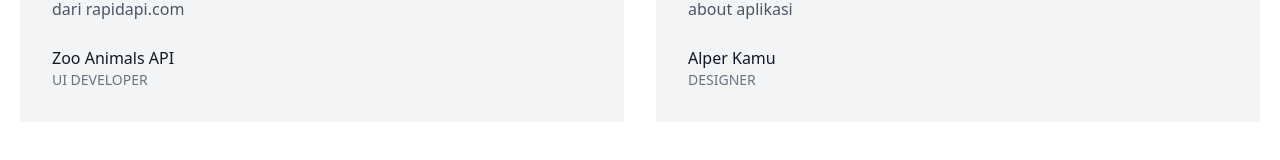
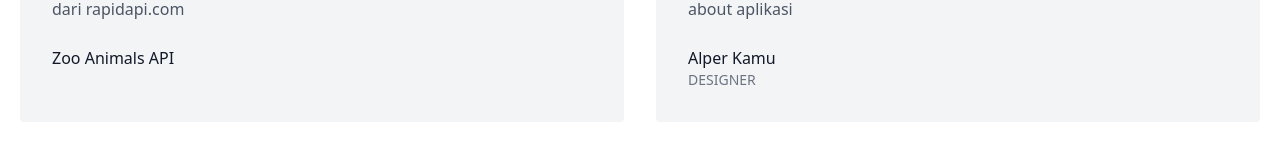
Before and after one commit to hammamfaiz/zoo, a Next.js app: page /faq in a window 1280 px wide. Shown: the part 572-732 px from the top of the page. Built offline with nearby package versions, Linux system fonts and the light colour scheme.

Commit message:
feat: refresh page

```diff
--- a/pages/components/List.js
+++ b/pages/components/List.js
@@ -17,7 +17,7 @@ export default function List() {
       .then((response) => response.json())
       .then((response) => setData(response))
       .catch((err) => console.error(err));
-  }, []);
+  });
 
   return (
     <section className="text-gray-600 body-font">
--- a/pages/detail.js
+++ b/pages/detail.js
@@ -10,12 +10,9 @@ export default function Home() {
   const [data, setData] = useState(null);
 
   useEffect(() => {
-    try {
-      setData(JSON.parse(router.query.data).data);
-    } catch (e) {
-      console.error(e);
-    }
-  });
+    if (!router.query.data) return;
+    setData(JSON.parse(router.query.data).data);
+  }, []);
 
   return (
     <div>
--- a/pages/faq.js
+++ b/pages/faq.js
@@ -91,7 +91,7 @@ export default function FAQ() {
                     <span className="title-font font-medium text-gray-900">
                       Zoo Animals API
                     </span>
-                    <span className="text-gray-500 text-sm">UI DEVELOPER</span>
+                    <span className="text-gray-500 text-sm"></span>
                   </span>
                 </a>
               </div>
```
